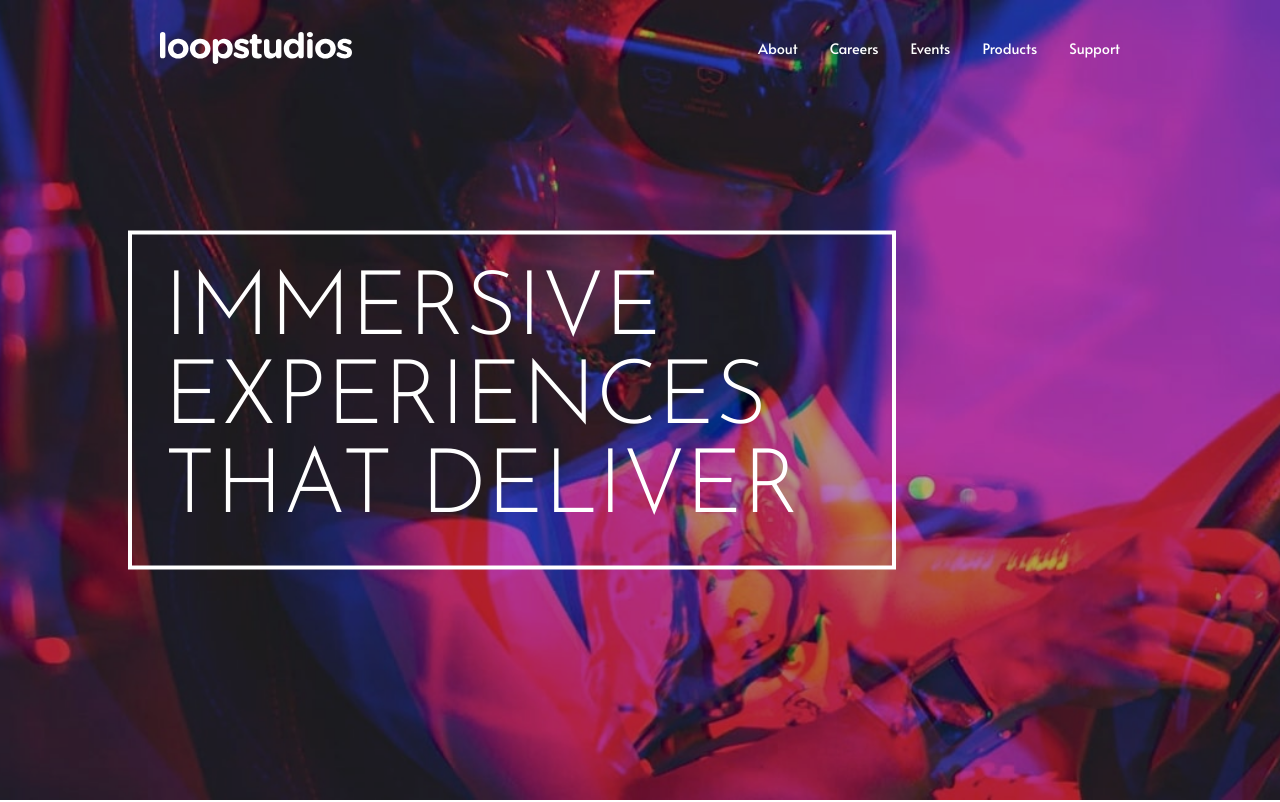
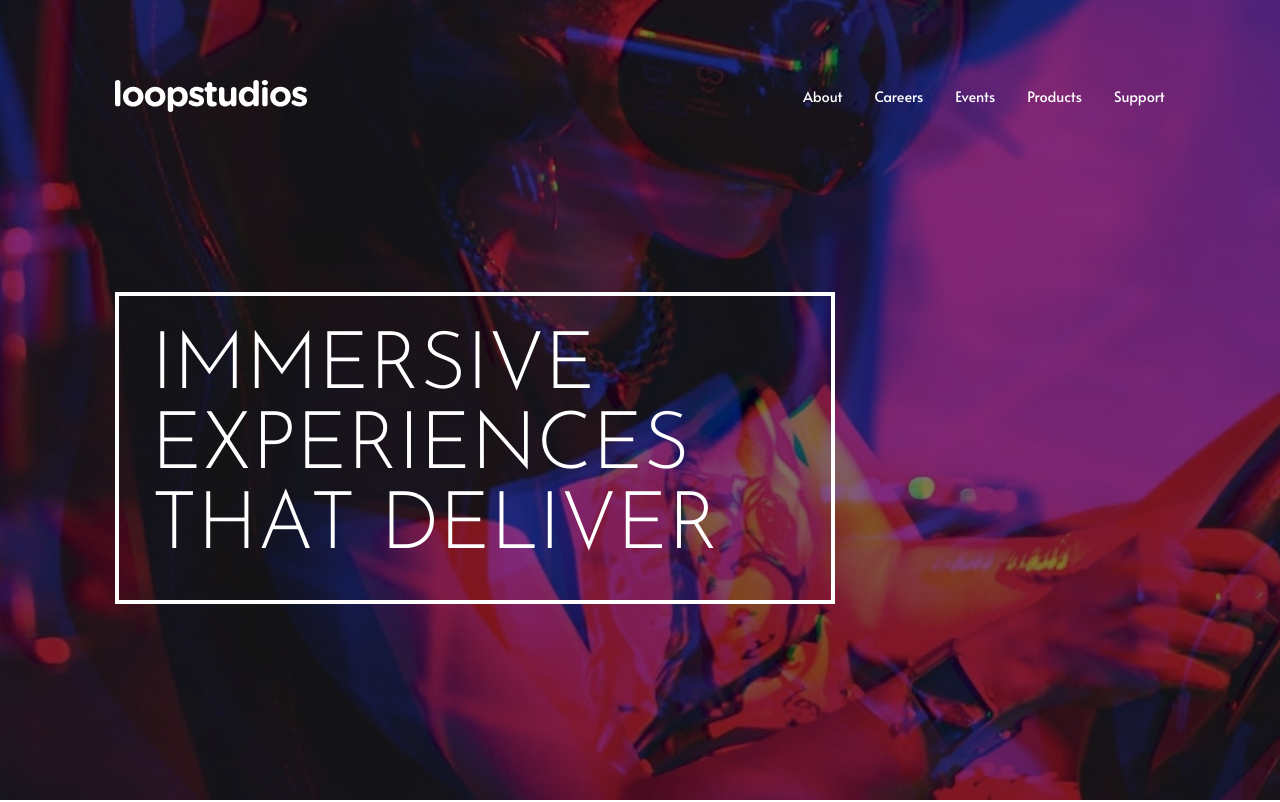
Before and after one commit to ktzazz/loopstudios-landing-page-main-eighteen, a plain HTML site: page index.html in a window 1280 px wide. Shown: the top 802 px of the page. Drawn offline with Linux system fonts and the light colour scheme.

Commit message:
header fixed

```diff
--- a/index.html
+++ b/index.html
@@ -54,6 +54,7 @@
         </picture>
       </div>
 
+      <div class="header__cont">
         <div class="header__menu">
           <svg
             class="header__logo"
@@ -103,8 +104,11 @@
             </svg>
           </button>
         </div>
+        <div class="header__contTitle">
           <div class="header__title">
             <h1>Immersive experiences that deliver</h1>
+          </div>
+        </div>
       </div>
     </header>
 
--- a/scss/_base.scss
+++ b/scss/_base.scss
@@ -15,14 +15,15 @@ body{
     width: 100%;
     height: 100vh;
     overflow-x: hidden;
-    margin: 0;
-}
+  }
 
-header {
+/* header {
   height: 100vh;
-}
+  display: flex;
+  justify-content: center;
+} */
 
-.header-container {
+/* .header-container {
   position: relative;
   width: 100%;
   height: 100%;
@@ -50,4 +51,34 @@ header {
   background-color: v.$secondary-color;
   opacity: 0.3;
   z-index: -1;
+} */
+
+header {
+  height: 100vh;
+
+& .header__container{
+  position: absolute;
+  width: 100%;
+  height: 100vh;
+  background-color: black;
+  z-index: -1;
 }
+
+& .header__hero{
+  position: relative;
+  display: block;
+  width: 100%;
+  height: 100%;
+  object-fit: cover;
+  opacity: 0.5;
+  z-index: -3;
+}
+}
+
+.header__cont{
+  width: 100%;
+  height: 100vh;
+  display: flex;
+  flex-direction: column;
+  padding: clamp(0.1rem, 2vh, 2rem) clamp(2rem, 9vw, 7.5rem);
+}
--- a/scss/_layout.scss
+++ b/scss/_layout.scss
@@ -6,8 +6,7 @@
     display: flex;
     justify-content: space-between;
     align-items: center;
-    padding-block-start: 2rem;
-    padding-inline: calc(15% - 2rem);
+    padding-block-start: clamp(2rem, 8vh, 7rem);
 
 & nav ul{
     display: flex;
@@ -37,19 +36,25 @@
 }
 }
 
+.header__contTitle{
+    width: 100%;
+    height: 100vh;
+    display: flex;
+    justify-content: center;
+    align-items: center;
+    @include v.responsive(desktop) {
+        justify-content: flex-start;
+    }
+}
+
 .header__title{
-    position: absolute;
-    top: 50%;
-    left: 50%;
-    transform: translate(-50%, -50%);
     border: 4px solid var(--primary-color);
     padding: 2rem;
     @include v.responsive(tablet) {
         width: 27rem;
     }
     @include v.responsive(desktop) {
-        width: 48rem;
-         left: min(40%, 40rem);
+        width: 45rem;
     }
 }
 
@@ -57,6 +62,5 @@ main {
     display: flex;
     flex-direction: column;
     justify-content: center;
-    margin-block-start: 100vh;
     padding: 3rem min(7%, 7rem);
 }
--- a/scss/_typography.scss
+++ b/scss/_typography.scss
@@ -15,5 +15,5 @@ h1, h2, h3, h4{
 h1{
     color: var(--primary-color);
     font-weight: var(--Weight300);
-    font-size: clamp(2.5rem, 7vw, 6rem);
+    font-size: clamp(2.5rem, 7vw, 5rem);
 }
```
Also changed, not shown: css/style.css. Lines whose indentation alone changed are shown as unchanged.
